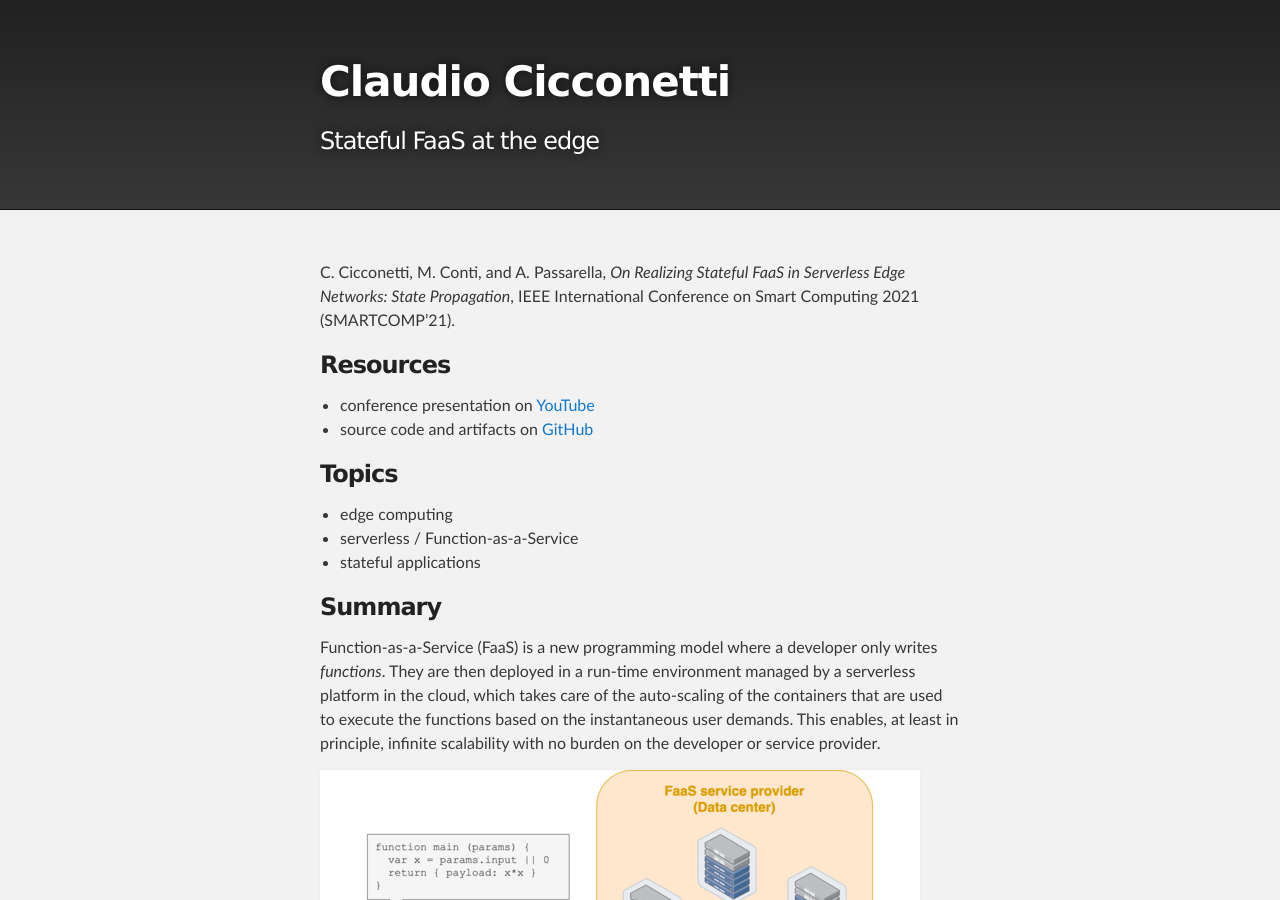
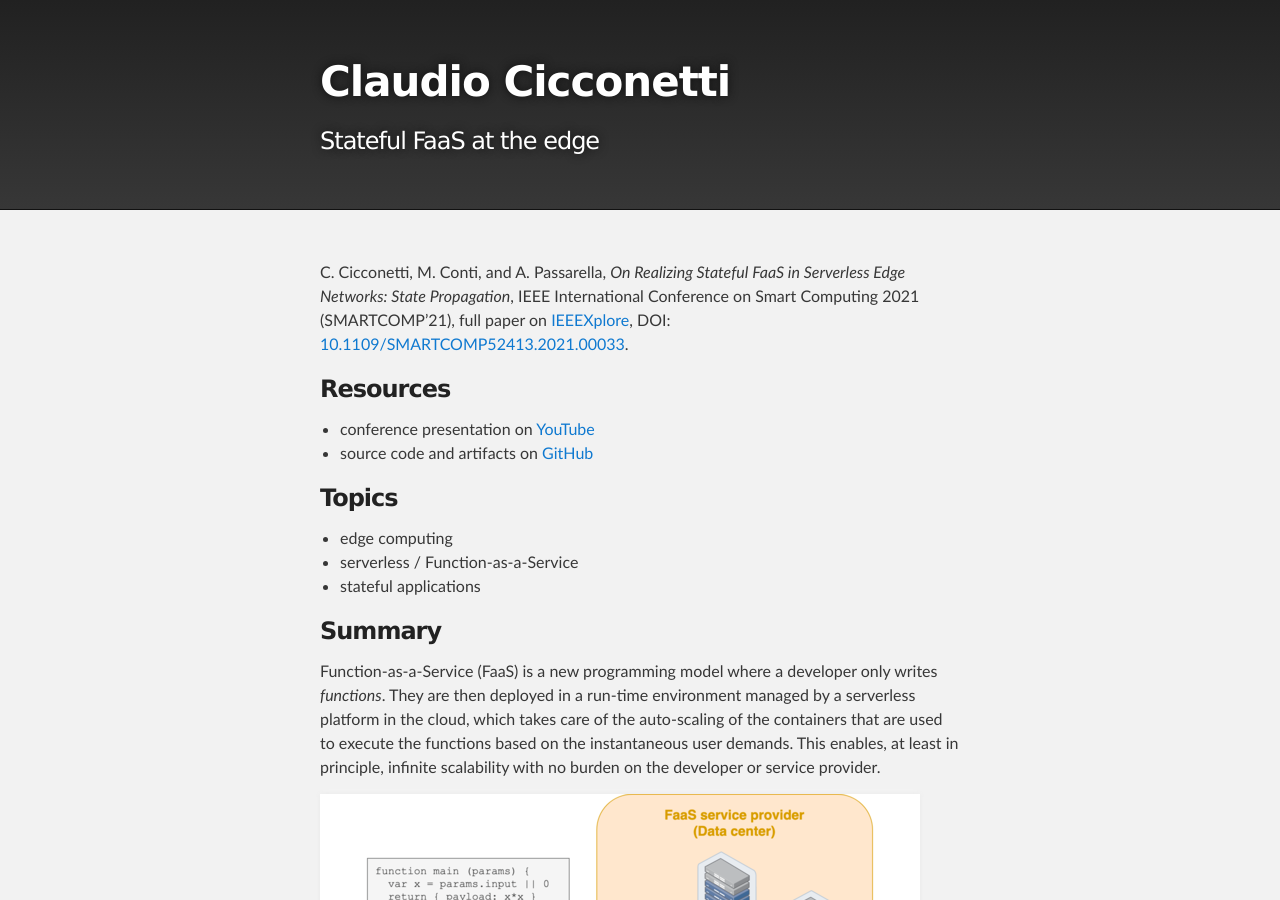
Before and after one commit to ccicconetti/ccicconetti.github.io, a Jekyll site: the page built from statefulfaas.md, in a window 1280 px wide and 900 px high. Built offline with Jekyll 4.4.1, drawn with Linux system fonts in a browser that asks for light colours.

Commit message:
Add IEEEXplore link to SMARTCOMP'21 paper

```diff
--- a/statefulfaas.md
+++ b/statefulfaas.md
@@ -5,7 +5,9 @@ layout: page
 
 C. Cicconetti, M. Conti, and A. Passarella,
 _On Realizing Stateful FaaS in Serverless Edge Networks: State Propagation_,
-IEEE International Conference on Smart Computing 2021 (SMARTCOMP'21).
+IEEE International Conference on Smart Computing 2021 (SMARTCOMP'21),
+full paper on [IEEEXplore](https://ieeexplore.ieee.org/document/9556268),
+DOI: [10.1109/SMARTCOMP52413.2021.00033](https://doi.org/10.1109/SMARTCOMP52413.2021.00033).
 
 ### Resources
 
```
